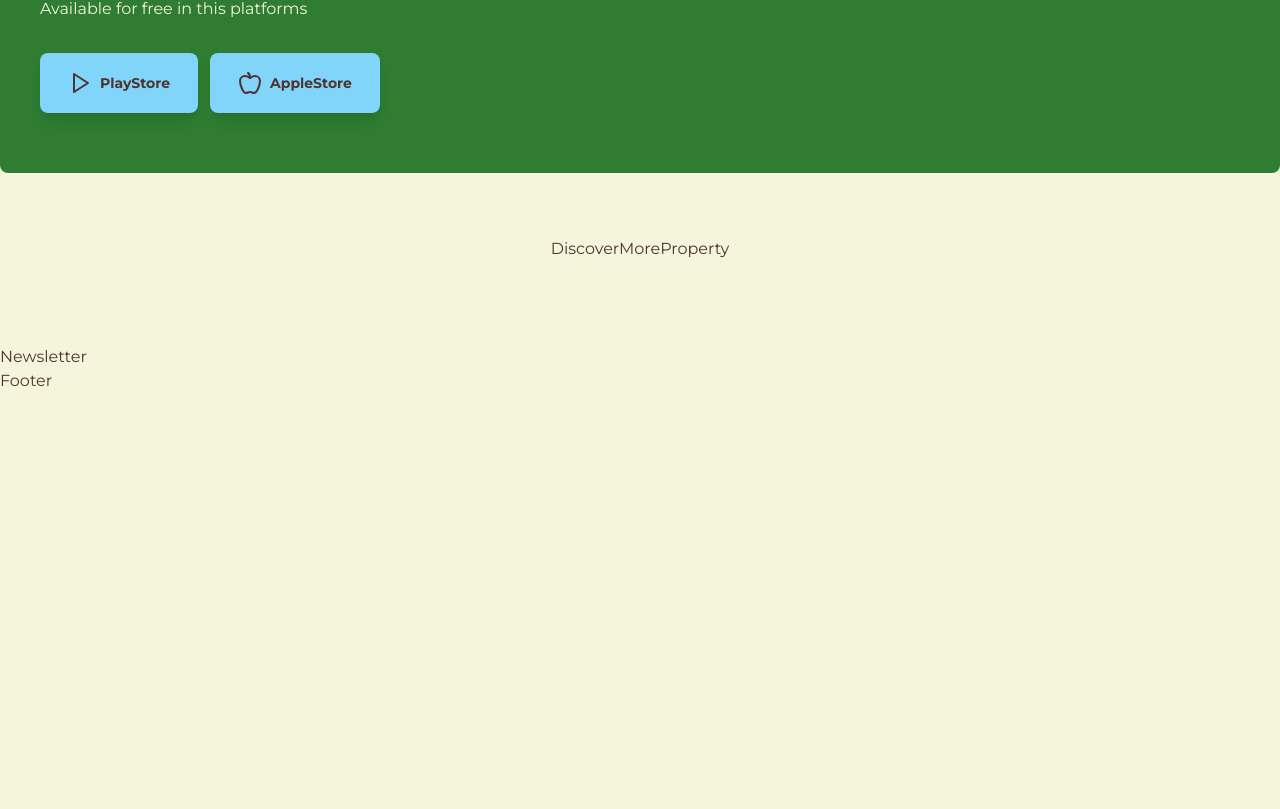
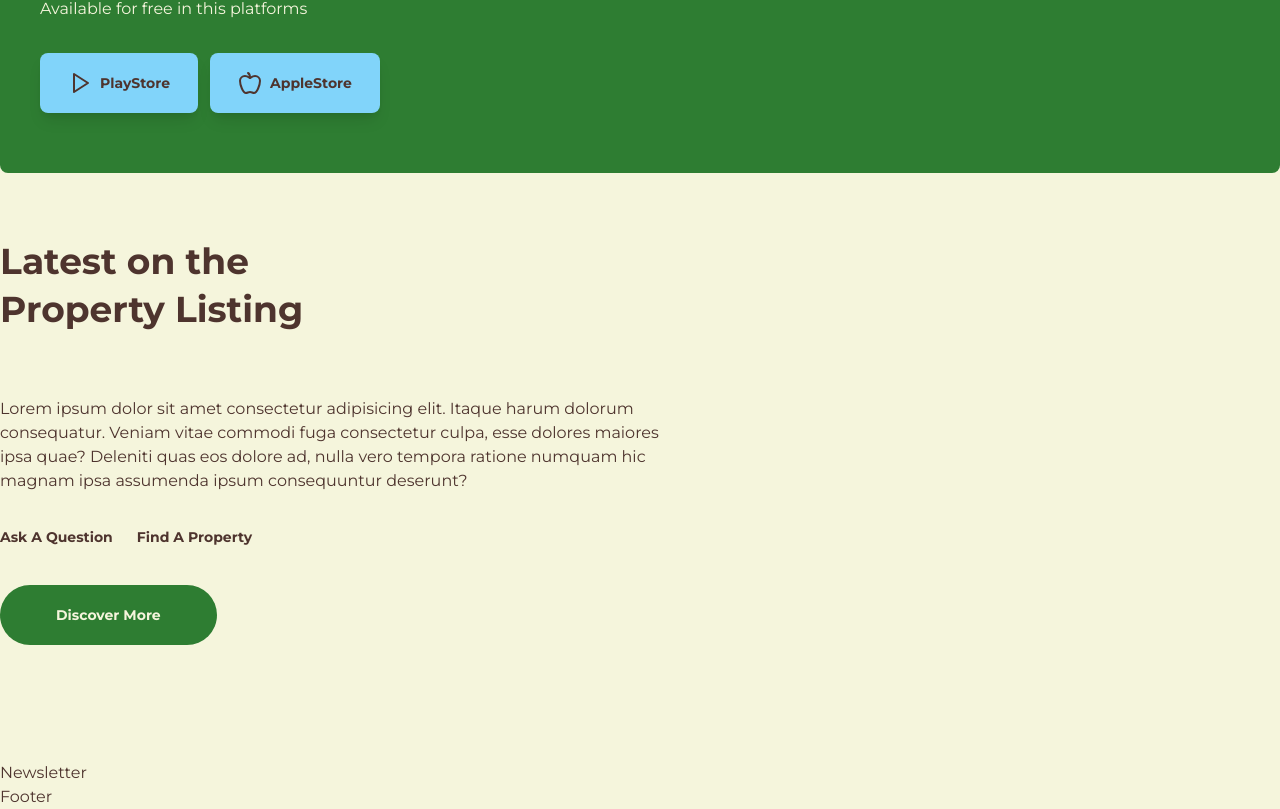
Before and after one commit to Smontan/mern-travelers, a React (Vite) app in the folder client/: page / in a window 1280 px wide. Shown: the part 5731-6540 px from the top of the page. Before the commit the page ends 6124 px from the top, so only its background shows below. Built offline with nearby package versions, Linux system fonts and the light colour scheme.

Commit message:
Created discovere more section

```diff
--- a/client/src/components/DiscoverMoreProperty.jsx
+++ b/client/src/components/DiscoverMoreProperty.jsx
@@ -1,6 +1,29 @@
+import { Link } from "react-router";
+
+import Title from "./Title";
+
 const DiscoverMoreProperty = () => {
   return (
-    <div>DiscoverMoreProperty</div>
-  )
-}
-export default DiscoverMoreProperty
+    <section className="container mx-auto">
+      <Title>Latest on the Property Listing</Title>
+      <p className="inline-block max-w-[690px] mx-5 lg:mx-0 mt-16 mb-8">
+        Lorem ipsum dolor sit amet consectetur adipisicing elit. Itaque harum
+        dolorum consequatur. Veniam vitae commodi fuga consectetur culpa, esse
+        dolores maiores ipsa quae? Deleniti quas eos dolore ad, nulla vero
+        tempora ratione numquam hic magnam ipsa assumenda ipsum consequuntur
+        deserunt?
+      </p>
+      {/* Latest Property cards */}
+      <div className="flex flex-col gap-9  mx-5 lg:mx-0 pb-8">
+        <div className="space-x-6">
+          <Link className="capitalize font-bold text-sm">Ask a question</Link>
+          <Link className="capitalize font-bold text-sm">Find a property</Link>
+        </div>
+        <button className="w-fit rounded-full bg-primary text-light-text capitalize font-bold text-sm py-5 px-14">
+          Discover more
+        </button>
+      </div>
+    </section>
+  );
+};
+export default DiscoverMoreProperty;
```
